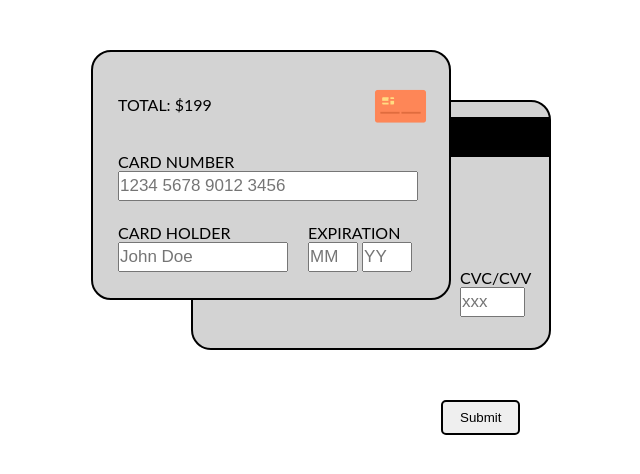
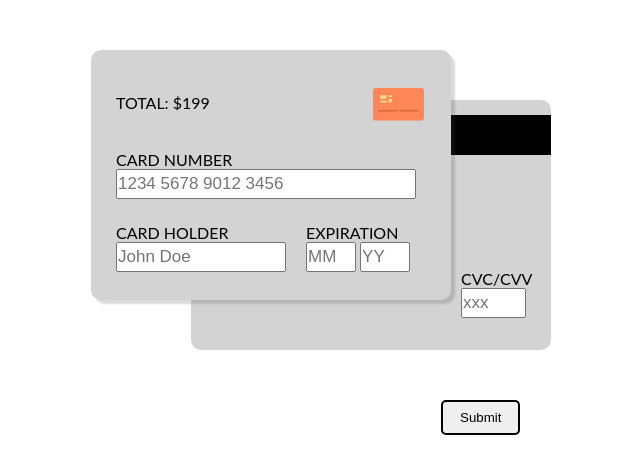
Before and after one commit to Anderson-Packer/wdd131, a plain HTML site: page creditcard/index.html in a window 1280 px wide. Shown: the whole page, without its empty margins (309-949 px from the left). Drawn offline with Linux system fonts and the light colour scheme.

Commit message:
drop shadow

```diff
--- a/creditcard/style.css
+++ b/creditcard/style.css
@@ -16,13 +16,11 @@ p {
 }
 
 .front, .back {
-
     height: 250px;
     width: 360px;
     display: block;
     background-color: lightgray;
-    border-radius: 20px;
-    border: solid black 2px;
+    border-radius: 10px;
     position: relative;
 }
 
@@ -35,7 +33,8 @@ p {
     gap: 20px;
     top: 50px;
     left: 400px;
-    z-index: 1
+    z-index: 1;
+    box-shadow: 4px 4px 2px rgba(71, 71, 71, 0.2);
 }
 
 .number {
```
